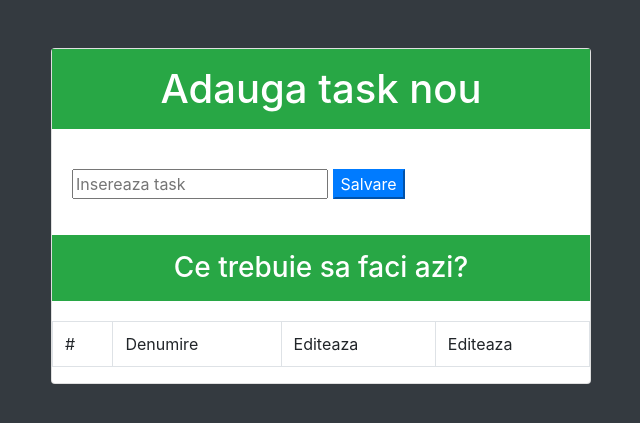
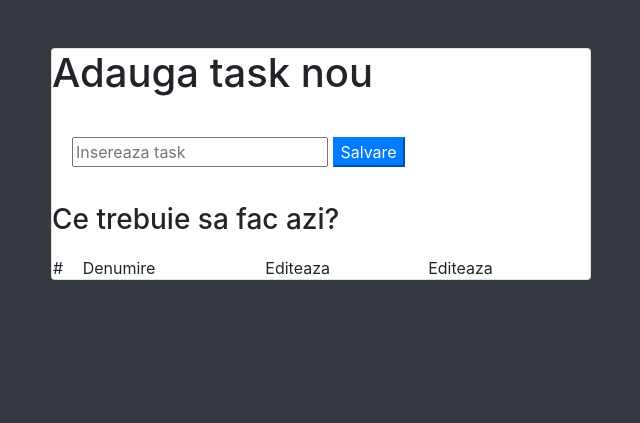
Before and after one commit to PetricaVlad/Tema3, a PHP site: page / in a window 1280 px wide. Shown: the top 423 px of the page, without its empty margins (319-959 px from the left). Run offline with PHP 8.4, Linux system fonts and the light colour scheme; data that the repository does not hold is empty.

Commit message:
Update index.php

```diff
--- a/index.php
+++ b/index.php
@@ -16,7 +16,7 @@ $result=mysqli_query($con,$query);
 <div class="col-lg-6 m-auto">
 <div class="card mt-5">
 <div class="card-title">
-<h1 class="bg-success text-white text-center py-3">Adauga task nou</h1>
+<h1 text-black text-center py-3">Adauga task nou</h1>
 </div>
 <div class="card-body">
 <form action="server.php" method="POST">
@@ -25,9 +25,9 @@ $result=mysqli_query($con,$query);
 </form>
 </div>
 <div class="card-title">
-<h3 class="bg-success text-white text-center py-3">Ce trebuie sa faci azi?</h3>
+<h3 text-black text-center py-3">Ce trebuie sa fac azi?</h3>
 </div>
-<table class="table table-bordered">
+<table>
 <tr>
 <td>#</td>
 <td>Denumire</td>
```
